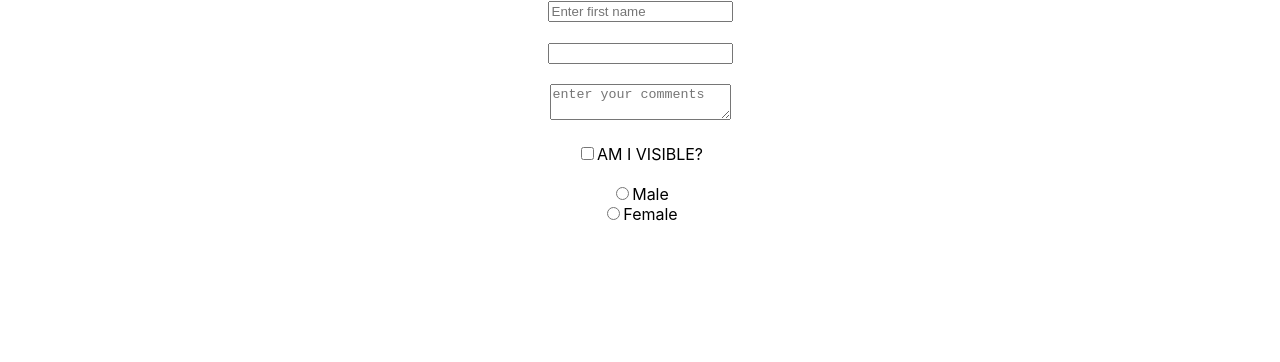
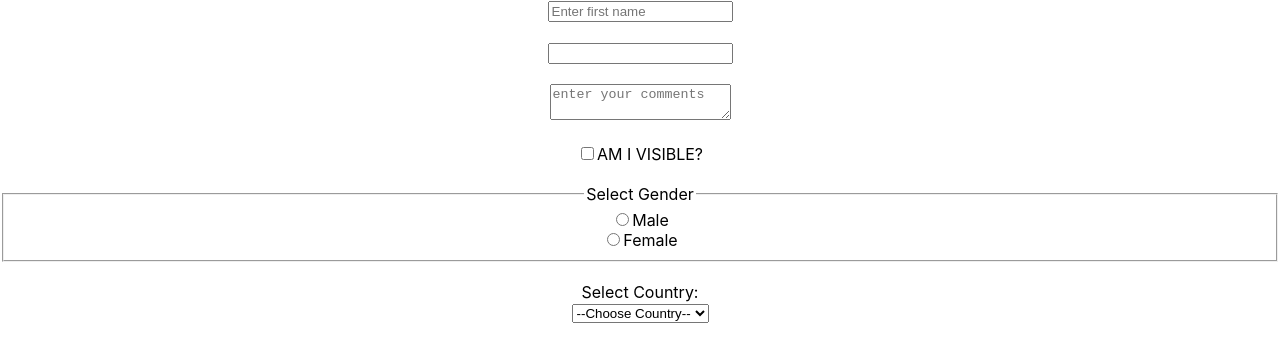
Before and after one commit to Shivani2810/FormsUsingReact, a React (Create React App) app: page / in a window 1280 px wide. Shown: the top 362 px of the page. Built offline with nearby package versions, Linux system fonts and the light colour scheme.

Commit message:
Implement controlled select dropdown with value binding, onChange handling, required validation and dynamic state synchronization

```diff
--- a/src/App.js
+++ b/src/App.js
@@ -58,7 +58,8 @@ const [formData, setFormData] = useState({
   lastName: "",
   comments:"",
   checkk:false,
-  gender:""
+  gender:"",
+  country:""
 });
 
 // console.log(formData.firstName);
@@ -121,7 +122,10 @@ return (
     <br/>
     <br/>
 
-    {/* Radio 1 */}
+   <fieldset>
+          <legend>Select Gender</legend>
+
+          {/* Radio 1 */}
           <input
             type="radio"
             id="male"
@@ -146,6 +150,31 @@ return (
           />
           <label htmlFor="female">Female</label>
 
+        </fieldset>
+
+
+
+        <br />
+
+        {/* DROPDOWN */}
+        <label htmlFor="country">Select Country:</label>
+        <br />
+
+        <select
+          id="country"
+          name="country"
+          value={formData.country}
+          onChange={changeHandler}
+          required
+        >
+          <option value="">--Choose Country--</option>
+          <option value="india">India</option>
+          <option value="usa">USA</option>
+          <option value="uk">United Kingdom</option>
+          <option value="canada">Canada</option>
+        </select>
+
+
 
 
 
```
